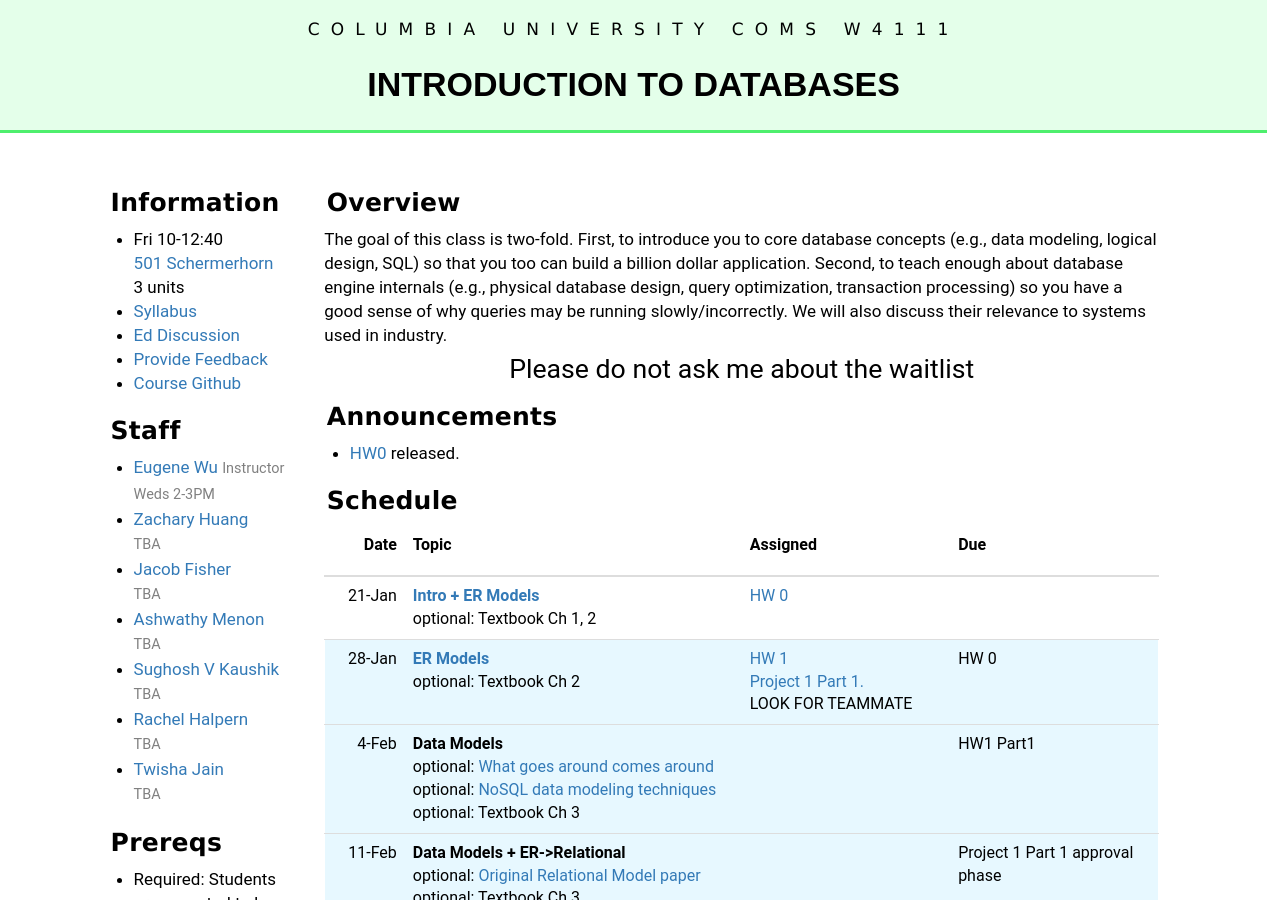
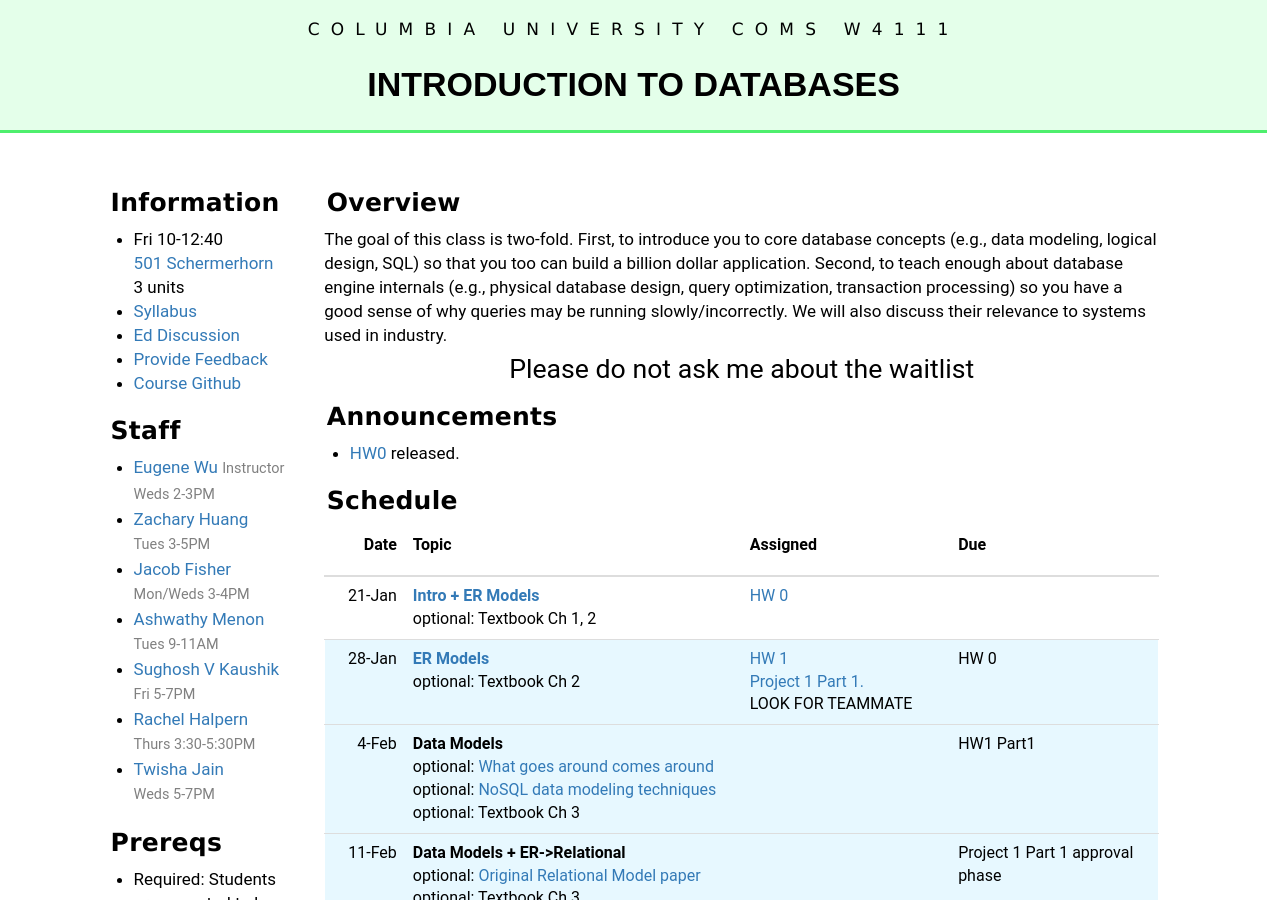
Before and after one commit to Kitatine/w4111.github.io, a Jekyll site: the page built from index.md, in a window 1280 px wide and 900 px high. Built offline with Jekyll 4.4.1, drawn with Linux system fonts in a browser that asks for light colours.

Commit message:
Update index_left.md

```diff
--- a/_includes/index_left.md
+++ b/_includes/index_left.md
@@ -14,17 +14,17 @@
 * [Eugene Wu](http://www.eugenewu.net) <small>Instructor</small>
   <small>Weds 2-3PM</small>
 * [Zachary Huang](http://www.columbia.edu/~zh2408/)
-  <small>TBA</small>
+  <small>Tues 3-5PM</small>
 * [Jacob Fisher](#)
-  <small>TBA</small>
+  <small>Mon/Weds 3-4PM</small>
 * [Ashwathy Menon](#)
-  <small>TBA</small>
+  <small>Tues 9-11AM</small>
 * [Sughosh V Kaushik](#)
-  <small>TBA</small>
+  <small>Fri 5-7PM</small>
 * [Rachel Halpern](#)
-  <small>TBA</small>
+  <small>Thurs 3:30-5:30PM</small>
 * [Twisha Jain](#)
-  <small>TBA</small>
+  <small>Weds 5-7PM</small>
 
 
 
```
